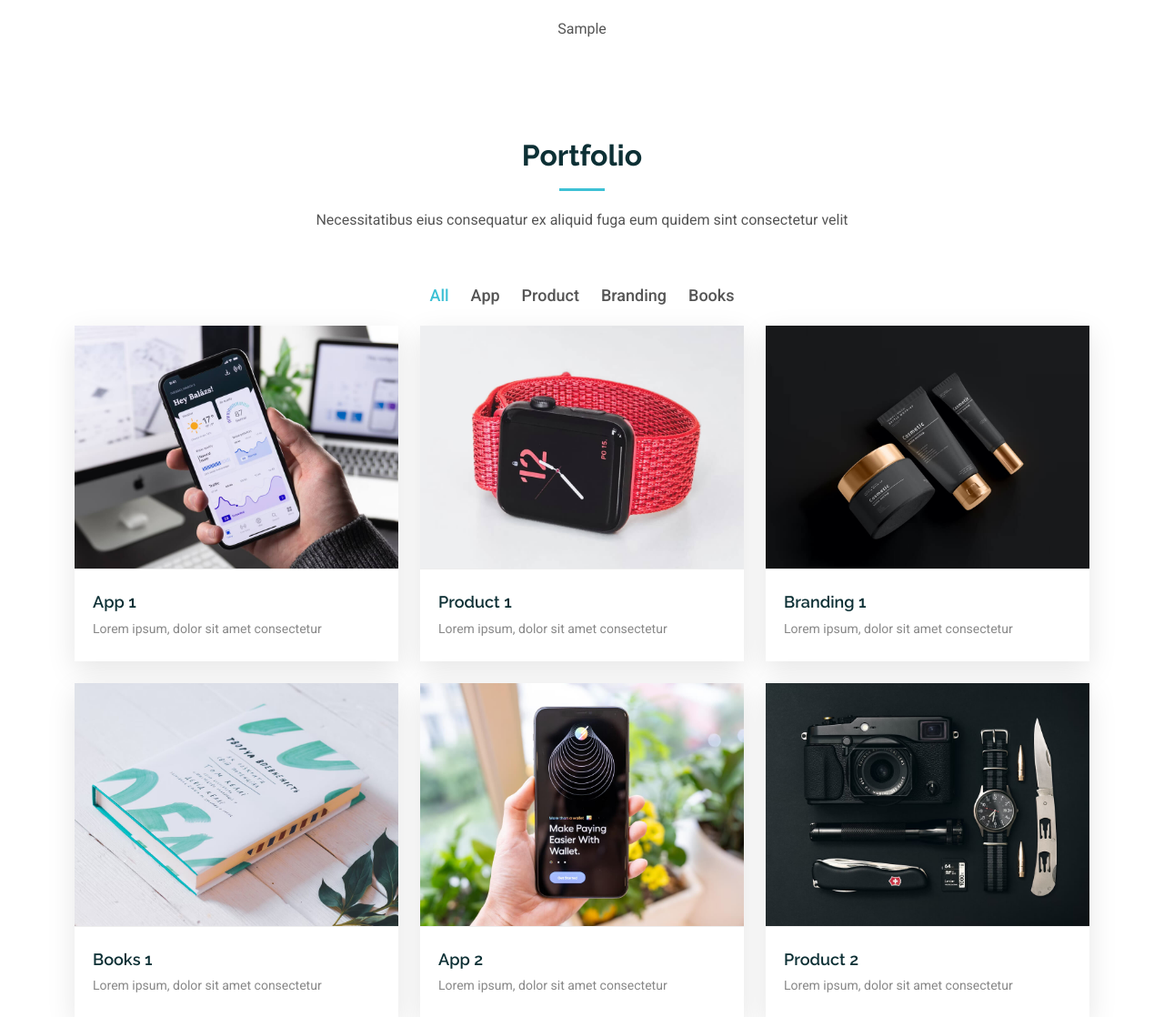
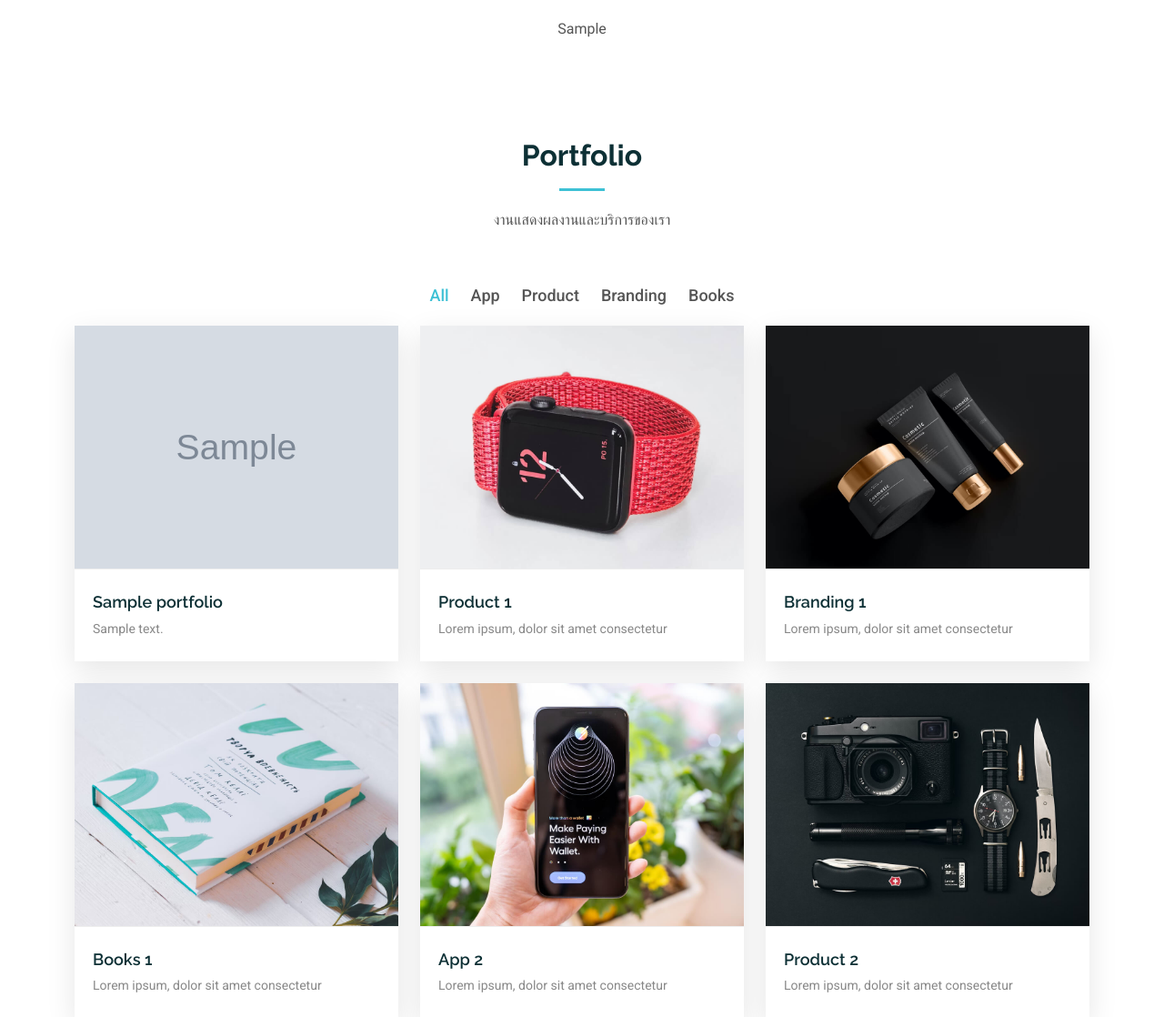
Before and after one commit to joblackpoc/saireecmpo2, a Django app: page / in a window 1280 px wide. Shown: the part 1504-2622 px from the top of the page at 91% size. Run offline with Django 5.2, Linux system fonts and the light colour scheme; tables that the repository leaves empty hold one stand-in row (values such as "Sample post"); grey boxes marked "Sample" are stand-in pictures; some libraries are stand-ins or nearby versions.

Commit message:
portfolio crud

```diff
--- a/healthcenter/urls.py
+++ b/healthcenter/urls.py
@@ -15,6 +15,11 @@ urlpatterns = [
 
     path('homepage/create/', views.HomeCreateView.as_view(), name='home_create'),
 
+    path('portfolio/create/', views.PortfolioCreateView.as_view(), name='portfolio_create'),
+    path('portfolio/', views.PortfolioListView.as_view(), name='portfolio_list'),
+    path('portfolio/<int:pk>/update/', views.PortfolioUpdateView.as_view(), name='portfolio_update'),
+    path('portfolio/<int:pk>/', views.PortfolioDetailView.as_view(), name='portfolio_detail'),
+    path('portfolio/<int:pk>/delete/', views.PortfolioDeleteView.as_view(), name='portfolio_delete'),
     # Content CRUD URLs
     path('content/', views.content, name='content'),
     path('content/create/', views.ContentCreateView.as_view(), name='content_create'),
--- a/healthcenter/views.py
+++ b/healthcenter/views.py
@@ -4,14 +4,15 @@ from django.contrib import messages
 from django.urls import reverse_lazy
 from django.views.generic import ListView, DetailView, CreateView, UpdateView, DeleteView
 from django.contrib.auth.mixins import LoginRequiredMixin, UserPassesTestMixin
-from .models import About, Content, Home
-from .forms import AboutForm, ContentForm, HomeForm
+from .models import About, Content, Home, Portfolio
+from .forms import AboutForm, ContentForm, HomeForm, PortFolioForm
 
 # Create your views here.
 
 def home(request):
     posts = Home.objects.all().order_by('-id')
-    context = {'posts': posts}
+    portfolio_items = Portfolio.objects.all().order_by('-id')
+    context = {'posts': posts, 'portfolio_items': portfolio_items}
     return render(request, 'healthcenter/home.html', context)
 
 class HomeCreateView(LoginRequiredMixin, UserPassesTestMixin, CreateView):
@@ -193,3 +194,78 @@ class AboutDeleteView(LoginRequiredMixin, UserPassesTestMixin, DeleteView):
         """Handle deletion with success message"""
         messages.success(self.request, 'About Us information deleted successfully!')
         return super().delete(request, *args, **kwargs)
+
+class PortfolioCreateView(LoginRequiredMixin, UserPassesTestMixin, CreateView):
+    """Create new Portfolio entry - requires admin/staff login"""
+    model = Portfolio
+    form_class = PortFolioForm
+    template_name = 'healthcenter/portfolio_form.html'
+    success_url = reverse_lazy('healthcenter:home')
+    login_url = '/secure-admin/login/'
+
+    def test_func(self):
+        """Only allow staff and superuser"""
+        return self.request.user.is_staff or self.request.user.is_superuser
+
+    def form_valid(self, form):
+        """Handle successful form submission"""
+        messages.success(self.request, 'Portfolio entry created successfully!')
+        return super().form_valid(form)
+
+    def form_invalid(self, form):
+        """Handle form validation errors"""
+        messages.error(self.request, 'Please correct the errors below.')
+        return super().form_invalid(form)
+
+class PortfolioListView(ListView):
+    """Display list of all Portfolio entries"""
+    model = Portfolio
+    template_name = 'healthcenter/portfolio_list.html'
+    context_object_name = 'portfolio_items'
+    ordering = ['-id']
+    paginate_by = 10  # Optional: Add pagination if needed
+
+class PortfolioUpdateView(LoginRequiredMixin, UserPassesTestMixin, UpdateView):
+    """Update existing Portfolio entry - requires admin/staff login"""
+    model = Portfolio
+    form_class = PortFolioForm
+    template_name = 'healthcenter/portfolio_form.html'
+    success_url = reverse_lazy('healthcenter:home')
+    login_url = '/secure-admin/login/'
+
+    def test_func(self):
+        """Only allow staff and superuser"""
+        return self.request.user.is_staff or self.request.user.is_superuser
+
+    def form_valid(self, form):
+        """Handle successful form submission"""
+        messages.success(self.request, 'Portfolio entry updated successfully!')
+        return super().form_valid(form)
+
+    def form_invalid(self, form):
+        """Handle form validation errors"""
+        messages.error(self.request, 'Please correct the errors below.')
+        return super().form_invalid(form)
+
+class PortfolioDetailView(DetailView):
+    """Display detailed information about a specific Portfolio entry"""
+    model = Portfolio
+    template_name = 'healthcenter/portfolio_detail.html'
+    context_object_name = 'portfolio'
+
+class PortfolioDeleteView(LoginRequiredMixin, UserPassesTestMixin, DeleteView):
+    """Delete Portfolio entry - requires admin/staff login"""
+    model = Portfolio
+    template_name = 'healthcenter/portfolio_confirm_delete.html'
+    success_url = reverse_lazy('healthcenter:home')
+    context_object_name = 'portfolio'
+    login_url = '/secure-admin/login/'
+
+    def test_func(self):
+        """Only allow staff and superuser"""
+        return self.request.user.is_staff or self.request.user.is_superuser
+
+    def delete(self, request, *args, **kwargs):
+        """Handle deletion with success message"""
+        messages.success(self.request, 'Portfolio entry deleted successfully!')
+        return super().delete(request, *args, **kwargs)
--- a/templates/healthcenter/header.html
+++ b/templates/healthcenter/header.html
@@ -22,14 +22,14 @@
               <li class="dropdown"><a href="#"><span>Deep Dropdown</span> <i class="bi bi-chevron-down toggle-dropdown"></i></a>
                 <ul>
                   <li><a href="{% url 'healthcenter:home_create' %}">Home Create</a></li>
-                  <li><a href="#">Deep Dropdown 2</a></li>
+                  <li><a href="{% url 'healthcenter:portfolio_list' %}">portfolio</a></li>
                   <li><a href="#">Deep Dropdown 3</a></li>
                   <li><a href="#">Deep Dropdown 4</a></li>
                   <li><a href="#">Deep Dropdown 5</a></li>
                 </ul>
               </li>
-              <li><a href="#">Dropdown 2</a></li>
-              <li><a href="#">Dropdown 3</a></li>
+              <li><a href="{% url 'healthcenter:portfolio_create' %}">portfolio create</a></li>
+              <li><a href="{% url 'healthcenter:portfolio_list' %}">portfolio</a></li>
               <li><a href="#">Dropdown 4</a></li>
             </ul>
           </li>
--- a/templates/healthcenter/home.html
+++ b/templates/healthcenter/home.html
@@ -106,7 +106,7 @@
       <!-- Section Title -->
       <div class="container section-title" data-aos="fade-up">
         <h2>Portfolio</h2>
-        <p>Necessitatibus eius consequatur ex aliquid fuga eum quidem sint consectetur velit</p>
+        <p>งานแสดงผลงานและบริการของเรา</p>
       </div><!-- End Section Title -->
 
       <div class="container">
@@ -122,17 +122,17 @@
           </ul><!-- End Portfolio Filters -->
 
           <div class="row gy-4 isotope-container" data-aos="fade-up" data-aos-delay="200">
-
+            {% for item in portfolio_items %}
             <div class="col-lg-4 col-md-6 portfolio-item isotope-item filter-app">
               <div class="portfolio-content h-100">
-                <a href="{% static 'assets/img/portfolio/app-1.jpg' %}" data-gallery="portfolio-gallery-app" class="glightbox"><img src="{% static 'assets/img/portfolio/app-1.jpg' %}" class="img-fluid" alt=""></a>
+                <a href="{{ item.image.url }}" data-gallery="portfolio-gallery-app" class="glightbox"><img src="{{ item.image.url }}" class="img-fluid" alt=""></a>
                 <div class="portfolio-info">
-                  <h4><a href="portfolio-details.html" title="More Details">App 1</a></h4>
-                  <p>Lorem ipsum, dolor sit amet consectetur</p>
+                  <h4><a href="{% url 'healthcenter:portfolio_detail' item.pk %}" title="More Details">{{ item.title|safe }}</a></h4>
+                  <a href="{% url 'healthcenter:portfolio_detail' item.pk %}"><p>{{ item.description|safe }}</p></a>
                 </div>
               </div>
             </div><!-- End Portfolio Item -->
-
+            {% endfor %}
             <div class="col-lg-4 col-md-6 portfolio-item isotope-item filter-product">
               <div class="portfolio-content h-100">
                 <a href="{% static 'assets/img/portfolio/product-1.jpg' %}" data-gallery="portfolio-gallery-app" class="glightbox"><img src="{% static 'assets/img/portfolio/product-1.jpg' %}" class="img-fluid" alt=""></a>
```
Also changed, not shown: healthcenter/forms.py (+24 -1 lines), templates/healthcenter/portfolio_detail.html (added, +29 -0 lines), templates/healthcenter/portfolio_form.html (added, +20 -0 lines), templates/healthcenter/portfolio_list.html (added, +46 -0 lines), media/portfolio/Screenshot_2025-12-01_181624.jpg (added), media/portfolio/Screenshot_2025-12-01_191718.jpg (added).
